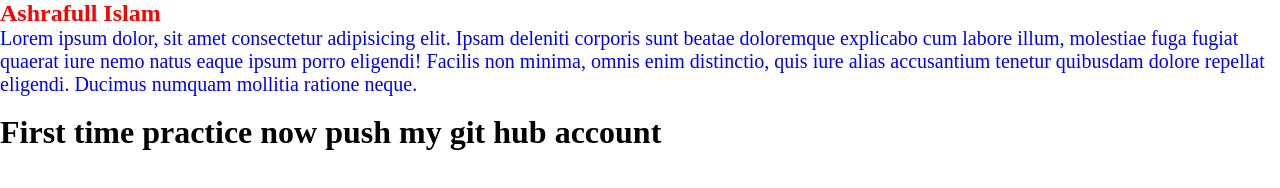
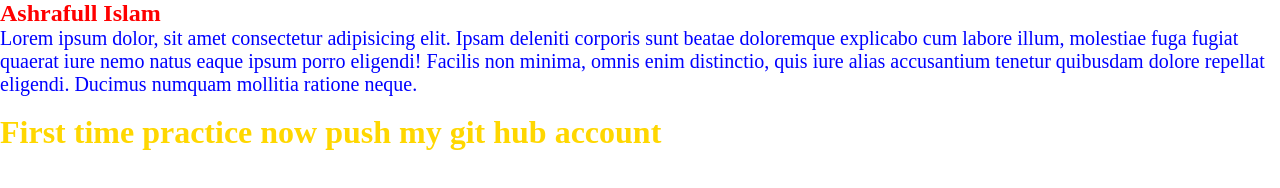
Before and after one commit to Ashrafullislam/Github, a plain HTML site: page index.html in a window 1280 px wide. Drawn offline with Linux system fonts and the light colour scheme.

Commit message:
style-2.css add

```diff
--- a/index.html
+++ b/index.html
@@ -5,6 +5,7 @@
     <meta http-equiv="X-UA-Compatible" content="IE=edge">
     <meta name="viewport" content="width=device-width, initial-scale=1.0">
     <link rel="stylesheet" href="style.css">
+    <link rel="stylesheet" href="style-2.css">
     <title>Gitub</title>
 </head>
 <body>
@@ -13,5 +14,6 @@
     <img src="Picture/images02 (1).jpg" alt="">
     <h1>First time practice now push my git hub account</h1>
 
+
 </body>
 </html>
--- /dev/null
+++ b/style-2.css
@@ -0,0 +1,8 @@
+* {
+    margin:0;
+    padding:0;
+    box-sizing: border-box;
+}
+h1{
+    color:gold;
+}
```
